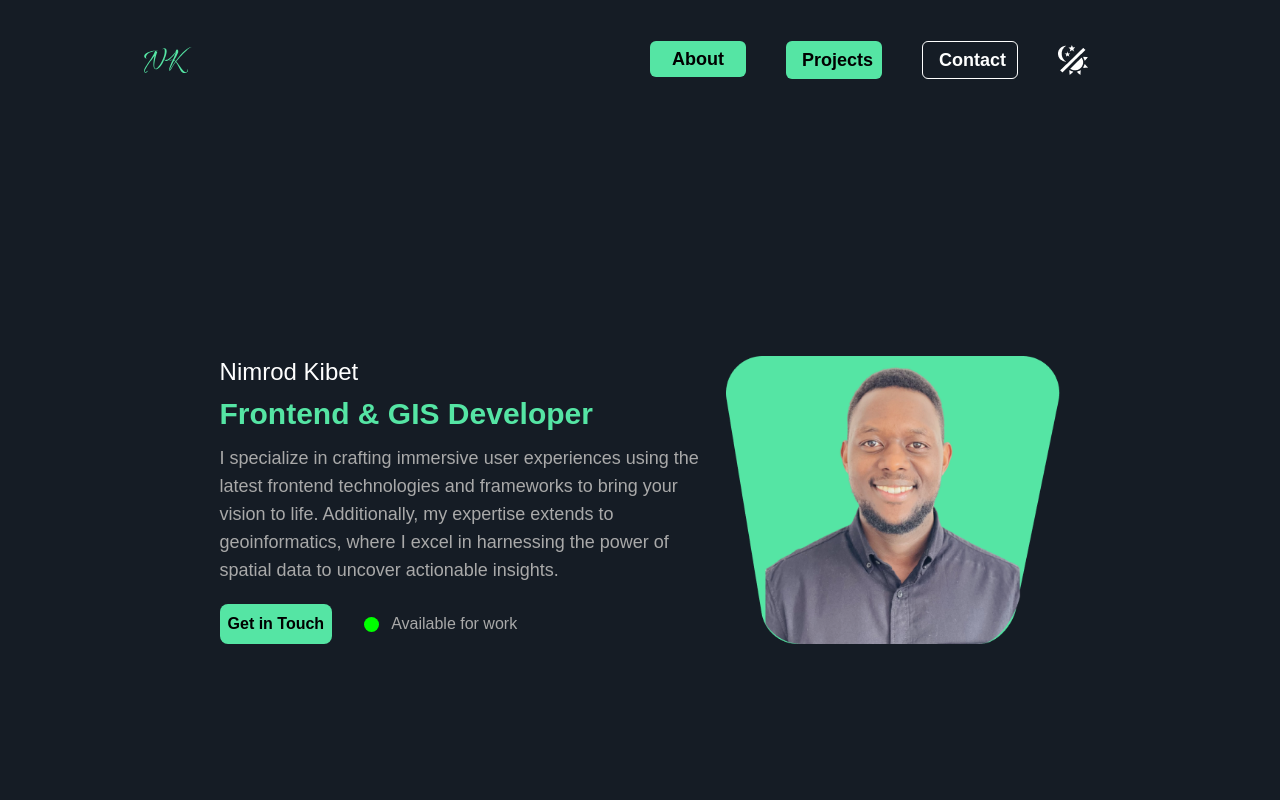
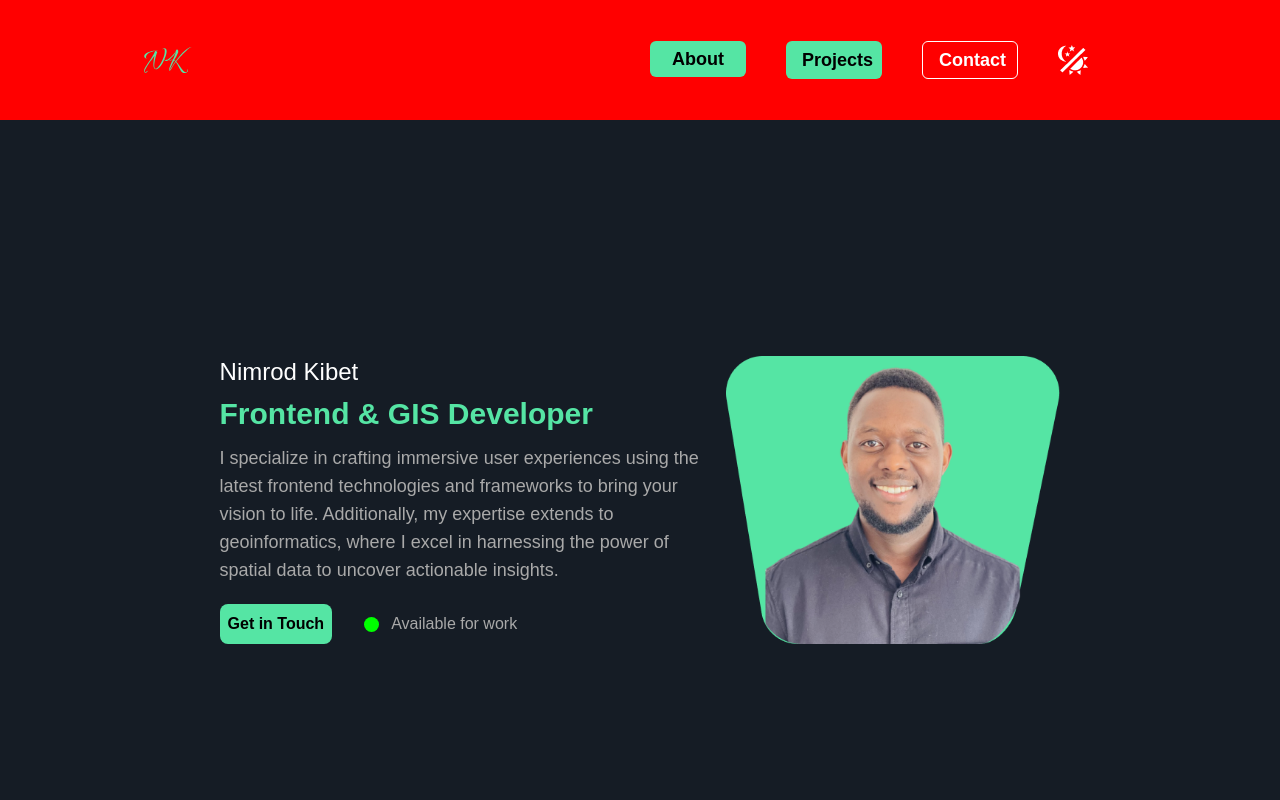
Before and after one commit to Nimrod2022/portfolio-mandela, a React (Vite) app: page / in a window 1280 px wide. Shown: the top 800 px of the page. Built offline with nearby package versions, Linux system fonts and the light colour scheme; a web font is replaced by a local one.

Commit message:
nav bg effect

```diff
--- a/src/components/Home/Navbar.jsx
+++ b/src/components/Home/Navbar.jsx
@@ -12,23 +12,45 @@ const lightIcon = "/assets/light-theme-icon.png";
 const Navbar = ({ darkMode, setDarkMode }) => {
   //  Sticky nav handling
   const [scrolled, setScrolled] = useState(false);
+  const [bgColor, setBgColor] = useState(darkMode ? "#151C25" : "#F0F0F4");
 
   useEffect(() => {
+    // Update the background color based on the current dark mode
+    setBgColor(darkMode ? "#151C25" : "#F0F0F4");
+
+
     const handleScroll = () => {
       setScrolled(window.scrollY > 10);
+      if (window.scrollY > 10) setBgColor(darkMode ? "red" : "blue");
     };
     window.addEventListener("scroll", handleScroll);
 
     return () => {
       window.removeEventListener("scroll", handleScroll);
     };
-  }, []);
+  }, [darkMode]);
+
+
+  // useEffect(() => {
+  //   const handleScroll = () => {
+
+  //     setScrolled(window.scrollY > 10);
+  //   };
+  //   window.addEventListener("scroll", handleScroll);
+
+  //   return () => {
+  //     window.removeEventListener("scroll", handleScroll);
+  //   };
+  // }, []);
+
+
+
 
   return (
     <div className={darkMode ? "dark" : ""}>
-      <header className={scrolled ? "stickynav fixed top-0 w-full " : ""}>
-        <div className="md:py-5 relative dark:bg-[#151C25] bg-[#F0F0F4] satoshi">
-          <nav className="flex justify-between md:items-center text-lg text-white px-8 md:px-36 py-4 md:py-4">
+      <header className={`${scrolled ? "stickynav" : ""}`}>
+      <div className="md:py-5 relative" style={{ backgroundColor: bgColor }}>
+          <nav className="flex justify-between md:items-center satoshi text-lg text-white px-8 md:px-36 py-4 md:py-4">
             <Link to="/#" smooth={true} duration={700}>
               <img
                 src={darkMode ? logoDarkMode : logoLightMode}
@@ -60,14 +82,12 @@ const Navbar = ({ darkMode, setDarkMode }) => {
               </button>
 
               <Link to="/contact" smooth={true} duration={700}>
-
                 <button
                   type="button"
                   className="border border-[#26313F] dark:border-[white] text-[#26313F] dark:text-white text-md font-semibold w-24 hidden md:block rounded-md py-1 px-4 "
                 >
                   Contact
                 </button>
-
               </Link>
               <button className="mr-12 dark-mode-button size-6 md:size-auto pt-5 md:pt-0">
                 <img
--- a/src/index.css
+++ b/src/index.css
@@ -116,6 +116,8 @@ height: 480px;
 .stickynav {
   position: fixed;
   top: 0;
+  width: full;
+  z-index: 50;
   width: 100%;
   animation-duration: 0.7s;
   animation-name: fadeInDown;
```
Lines whose indentation alone changed are shown as unchanged.
